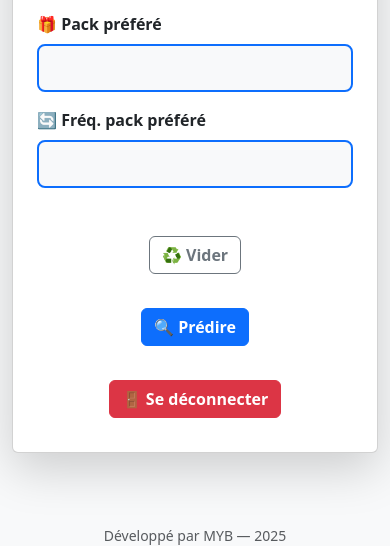
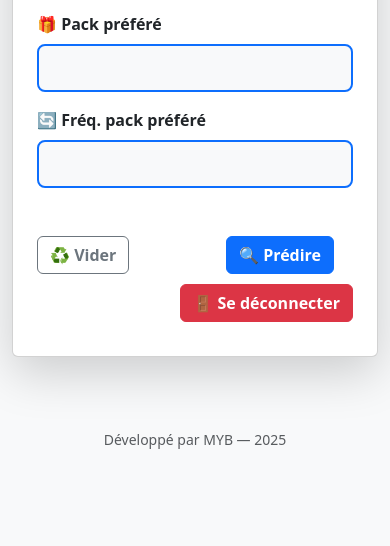
Before and after one commit to YayaBARRY/churn_app, a Flask app: page / in a window 390 px wide. Shown: the part 942-1488 px from the top of the page. After the commit the page ends 1391 px from the top, so only its background shows below. Run offline with Flask 3, Linux system fonts and the light colour scheme; the visitor is signed in with stand-in values (Sample User, id 1); parts of the project's set-up code (start-up, migrations or seed data) failed here and were passed over.

Commit message:
Update index.html

```diff
--- a/templates/index.html
+++ b/templates/index.html
@@ -5,7 +5,7 @@
     <title>Prédiction Churn - Expresso</title>
     <link href="https://cdn.jsdelivr.net/npm/bootstrap@5.3.2/dist/css/bootstrap.min.css" rel="stylesheet">
 
-    <!-- Désactivation du cache navigateur -->
+    <!-- Désactivation du cache -->
     <meta http-equiv="Cache-Control" content="no-cache, no-store, must-revalidate" />
     <meta http-equiv="Pragma" content="no-cache" />
     <meta http-equiv="Expires" content="0" />
@@ -23,11 +23,7 @@
         }
 
         @media (max-width: 768px) {
-            .d-flex.buttons-flex {
-                flex-direction: column !important;
-                align-items: center !important;
-            }
-            .d-flex.buttons-flex > * {
+            .row .col {
                 margin-bottom: 10px;
             }
         }
@@ -82,10 +78,16 @@
 
                 <!-- BOUTONS ALIGNÉS HORIZONTALEMENT -->
                 <div class="mt-5">
-                    <div class="d-flex justify-content-center gap-4 flex-wrap buttons-flex">
-                        <button type="button" class="btn btn-outline-secondary fw-bold" onclick="resetForm()">♻️ Vider</button>
-                        <button type="submit" class="btn btn-primary fw-bold">🔍 Prédire</button>
-                        <a href="{{ url_for('logout') }}" class="btn btn-danger fw-bold">🚪 Se déconnecter</a>
+                    <div class="row">
+                        <div class="col text-start">
+                            <button type="button" class="btn btn-outline-secondary fw-bold" onclick="resetForm()">♻️ Vider</button>
+                        </div>
+                        <div class="col text-center">
+                            <button type="submit" class="btn btn-primary fw-bold">🔍 Prédire</button>
+                        </div>
+                        <div class="col text-end">
+                            <a href="{{ url_for('logout') }}" class="btn btn-danger fw-bold">🚪 Se déconnecter</a>
+                        </div>
                     </div>
                 </div>
             </form>
@@ -103,7 +105,7 @@
             if (result) result.remove();
         }
 
-        // Anti-retour navigateur : recharge la page depuis le serveur si flèche retour
+        // Protection contre retour navigateur
         if (performance.navigation.type === 2) {
             location.reload(true);
         }
```
